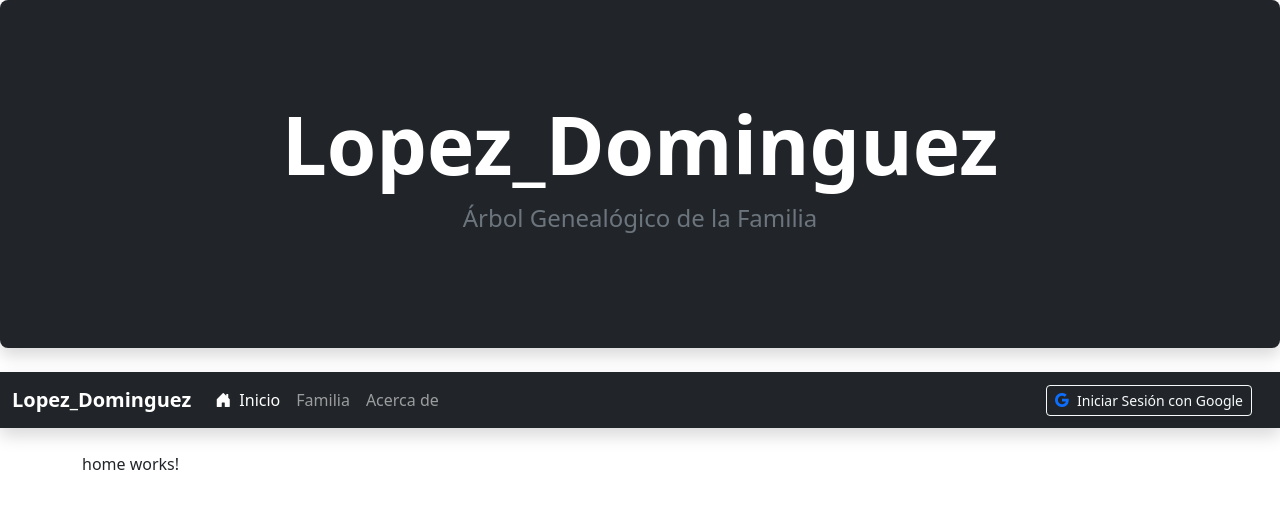
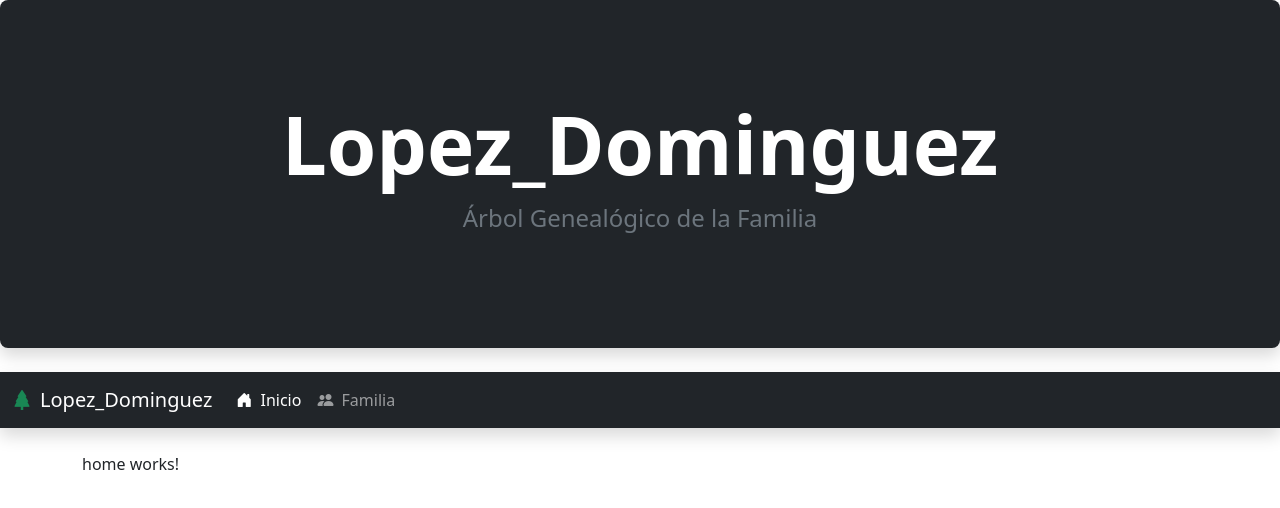
Before and after one commit to DavidLD1102/Lopez_Dominguez, an Angular app: page /home in a window 1280 px wide. Shown: the top 508 px of the page. Built offline with nearby package versions, Linux system fonts and the light colour scheme.

Commit message:
Solución3

```diff
--- a/src/app/componentes/navegacion/navegacion.html
+++ b/src/app/componentes/navegacion/navegacion.html
@@ -1,52 +1,52 @@
 <nav class="navbar navbar-expand-lg navbar-dark bg-dark shadow">
   <div class="container-fluid">
-    <a class="navbar-brand fw-bold" routerLink="/home">Lopez_Dominguez</a>
+    <a class="navbar-brand d-flex align-items-center" routerLink="/">
+      <i class="bi bi-tree-fill me-2 text-success"></i>
+      <span>Lopez_Dominguez</span>
+    </a>
 
     <button class="navbar-toggler" type="button" data-bs-toggle="collapse" data-bs-target="#navbarNav">
       <span class="navbar-toggler-icon"></span>
     </button>
 
     <div class="collapse navbar-collapse" id="navbarNav">
-      <ul class="navbar-nav">
+      <ul class="navbar-nav me-auto mb-2 mb-lg-0">
         <li class="nav-item">
-            <a class="nav-link" routerLink="/home" routerLinkActive="active">
-              <i class="bi bi-house-door-fill me-1"></i> Inicio
-            </a>
+          <a class="nav-link" routerLink="/home" routerLinkActive="active">
+            <i class="bi bi-house-door-fill me-1"></i> Inicio
+          </a>
         </li>
         <li class="nav-item">
-          <a class="nav-link" routerLink="/familia" routerLinkActive="active">Familia</a>
-        </li>
-        <li class="nav-item">
-          <a class="nav-link" routerLink="/acercade" routerLinkActive="active">Acerca de</a>
+          <a class="nav-link" routerLink="/familia" routerLinkActive="active">
+            <i class="bi bi-people-fill me-1"></i> Familia
+          </a>
         </li>
       </ul>
 
-      <div class="ms-auto d-flex align-items-center px-3" *ngIf="isBrowser">
+      <div class="d-flex align-items-center">
 
-        @if (userData) {
-          <div class="d-flex align-items-center animate__animated animate__fadeIn">
-            <span class="text-light me-3">
-              Bienvenido, <strong>{{ userData.name }}</strong>
-            </span>
+        <div *ngIf="!userData" class="login-container">
+          <div id="buttonDiv"></div>
+        </div>
 
-            <img [src]="userData.picture"
-                 alt="Foto de perfil"
-                 class="rounded-circle me-3 border border-2 border-primary shadow-sm"
-                 style="width: 35px; height: 35px; object-fit: cover;">
+        <div *ngIf="userData" class="d-flex align-items-center bg-secondary bg-opacity-25 p-1 pe-3 rounded-pill">
+          <img [src]="userData.picture"
+               alt="Foto de perfil"
+               class="rounded-circle border border-2 border-primary me-2"
+               width="40"
+               height="40">
 
-            <button (click)="logout()" class="btn btn-sm btn-outline-danger shadow-sm">
-              <i class="bi bi-box-arrow-right me-1"></i> Salir
-            </button>
+          <div class="me-3">
+            <small class="d-block text-white-50" style="font-size: 0.7rem;">Bienvenido,</small>
+            <span class="text-white fw-bold d-block" style="margin-top: -5px;">{{ userData.name }}</span>
           </div>
-        }
-        @else {
-          <button type="button"
-                  (click)="loginConGoogle()"
-                  class="btn btn-outline-light btn-sm d-flex align-items-center shadow-sm">
-            <i class="bi bi-google me-2 text-primary"></i>
-            Iniciar Sesión con Google
+
+          <button (click)="logout()"
+                  class="btn btn-danger btn-sm rounded-pill px-3 shadow-sm"
+                  title="Cerrar Sesión">
+            <i class="bi bi-box-arrow-right"></i>
           </button>
-        }
+        </div>
 
       </div>
     </div>
--- a/src/app/componentes/navegacion/navegacion.ts
+++ b/src/app/componentes/navegacion/navegacion.ts
@@ -37,46 +37,30 @@ export class Navegacion implements OnInit {
         g.accounts.id.initialize({
           client_id: '454906083366-v0cj08q6el8vo6j82q5hp9cqnm15.apps.googleusercontent.com',
           callback: (response: any) => this.procesarLogin(response),
-          auto_select: false,
-          // IMPORTANTE: Mantenemos esto en false para saltar el error de red de Chrome
-          use_fedcm_for_prompt: false,
-          ux_mode: 'popup',
-          context: 'signin',
+          use_fedcm_for_prompt: true // Lo activamos para cumplir con Chrome
         });
+
+        // Esto dibuja el botón oficial en el DIV con id "buttonDiv"
+        g.accounts.id.renderButton(
+          document.getElementById("buttonDiv"),
+          { theme: "outline", size: "large", text: "signin_with" }
+        );
+
         clearInterval(interval);
-        console.log("✅ Google SDK listo (Modo Clásico)");
+        console.log("✅ Botón de Google renderizado");
       }
     }, 500);
-  }
-
-  loginConGoogle() {
-    console.log("🔘 Iniciando flujo de sesión...");
-    const g = (window as any).google;
-
-    if (g && g.accounts) {
-      // Limpiamos rastro de errores previos en las cookies
-      document.cookie = "g_state=; expires=Thu, 01 Jan 1970 00:00:00 UTC; path=/;";
-
-      // Lanzamos el selector de cuentas
-      g.accounts.id.prompt((notification: any) => {
-        if (notification.isNotDisplayed()) {
-          console.warn("El prompt no se mostró. Reintentando apertura forzada...");
-          g.accounts.id.prompt();
-        }
-      });
-    }
   }
 
   procesarLogin(response: any) {
     this.ngZone.run(() => {
       try {
-        console.log("🔑 Credencial recibida");
         const token = response.credential;
         this.userData = jwtDecode(token);
-        console.log("👤 Usuario:", this.userData.name);
+        console.log("👤 Usuario logueado:", this.userData.name);
         this.cdr.detectChanges();
       } catch (error) {
-        console.error("Error al procesar el token:", error);
+        console.error("Error al procesar login:", error);
       }
     });
   }
@@ -84,11 +68,9 @@ export class Navegacion implements OnInit {
   logout() {
     this.userData = null;
     const g = (window as any).google;
-    if (g) {
-      g.accounts.id.disableAutoSelect();
-    }
-    document.cookie = "g_state=; expires=Thu, 01 Jan 1970 00:00:00 UTC; path=/;";
+    if (g) g.accounts.id.disableAutoSelect();
     this.cdr.detectChanges();
-    console.log("Sesión cerrada");
+    // Recargamos para que el botón de Google vuelva a aparecer
+    setTimeout(() => this.inicializarServicioGoogle(), 100);
   }
 }
```
